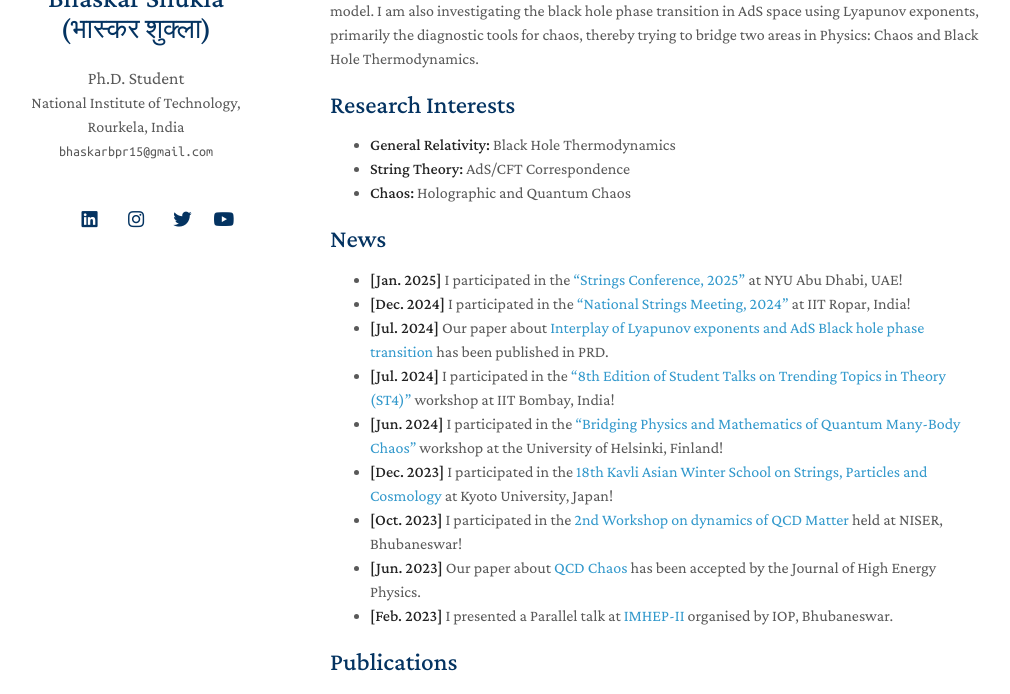
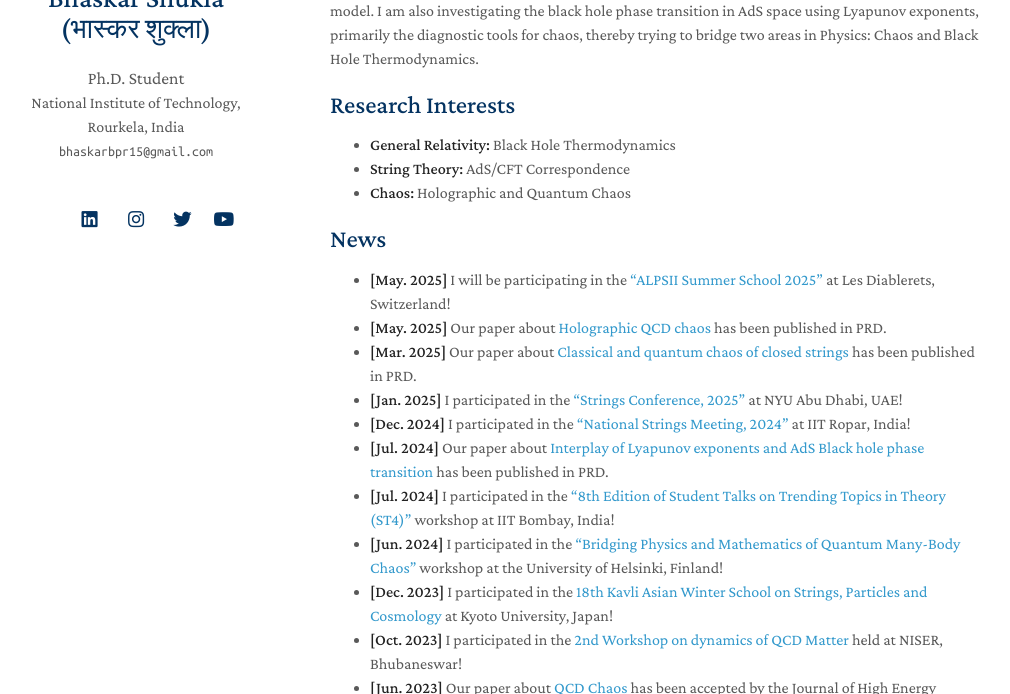
Before and after one commit to bhaskarspace/bhaskarspace.github.io, a Jekyll site: the page built from index.md, in a window 1280 px wide and 900 px high, cut to the strip 206-900 px from the top of the window. Shown: the whole strip, without its empty margins (140-1150 px from the left). Built offline with Jekyll 4.4.1, drawn with Linux system fonts in a browser that asks for light colours; nearby versions of some CDN libraries; a style sheet for code colours, icons or effects is not loaded; our own code applies the rules of GitHub Pages for plain Markdown files.

Commit message:
Update index.md
included new updates

```diff
--- a/index.md
+++ b/index.md
@@ -14,6 +14,9 @@ I am a Senior Research Fellow at the Department of Physics and Astronomy, Nation
 
 ## News
 
+- **[May. 2025]** I will be participating in the [“ALPSII Summer School 2025”](https://indico.global/event/9641/) at Les Diablerets, Switzerland!
+- **[May. 2025]** Our paper about [Holographic QCD chaos](https://doi.org/10.1103/PhysRevD.111.106002) has been published in PRD.
+- **[Mar. 2025]** Our paper about [Classical and quantum chaos of closed strings](https://doi.org/10.1103/PhysRevD.111.066019) has been published in PRD.
 - **[Jan. 2025]** I participated in the [“Strings Conference, 2025”](https://nyuad.nyu.edu/en/academics/divisions/science/strings-conference-2025-abu-dhabi.html) at NYU Abu Dhabi, UAE!
 - **[Dec. 2024]** I participated in the [“National Strings Meeting, 2024”](https://iitrpr.ac.in/nsm/) at IIT Ropar, India!
 - **[Jul. 2024]** Our paper about [Interplay of Lyapunov exponents and AdS Black hole phase transition](https://doi.org/10.1103/PhysRevD.110.024068) has been published in PRD.
```
